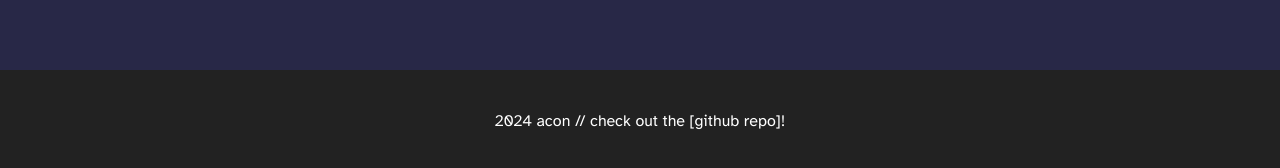
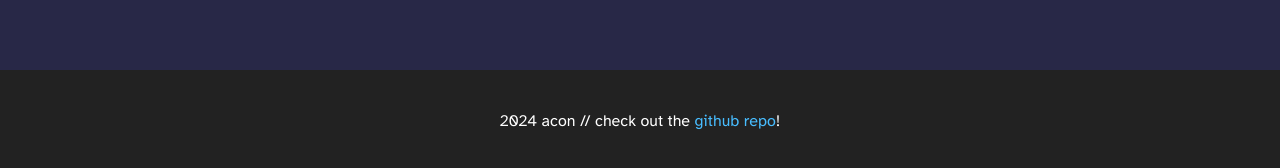
Before and after one commit to acornitum/personalsite, a React (Create React App) app: page / in a window 1280 px wide. Shown: the part 1837-2005 px from the top of the page. Built offline with nearby package versions, Linux system fonts and the light colour scheme.

Commit message:
added repo link

```diff
--- a/src/App.js
+++ b/src/App.js
@@ -292,7 +292,7 @@ function Footer() {
           textAlign: "center",
         }}
       >
-        2024 acon // check out the [github repo]!
+        2024 acon // check out the <a href="https://github.com/acornitum/personalsite" className="text-cmykBlue">github repo</a>!
       </div>
     </footer>
   );
```
